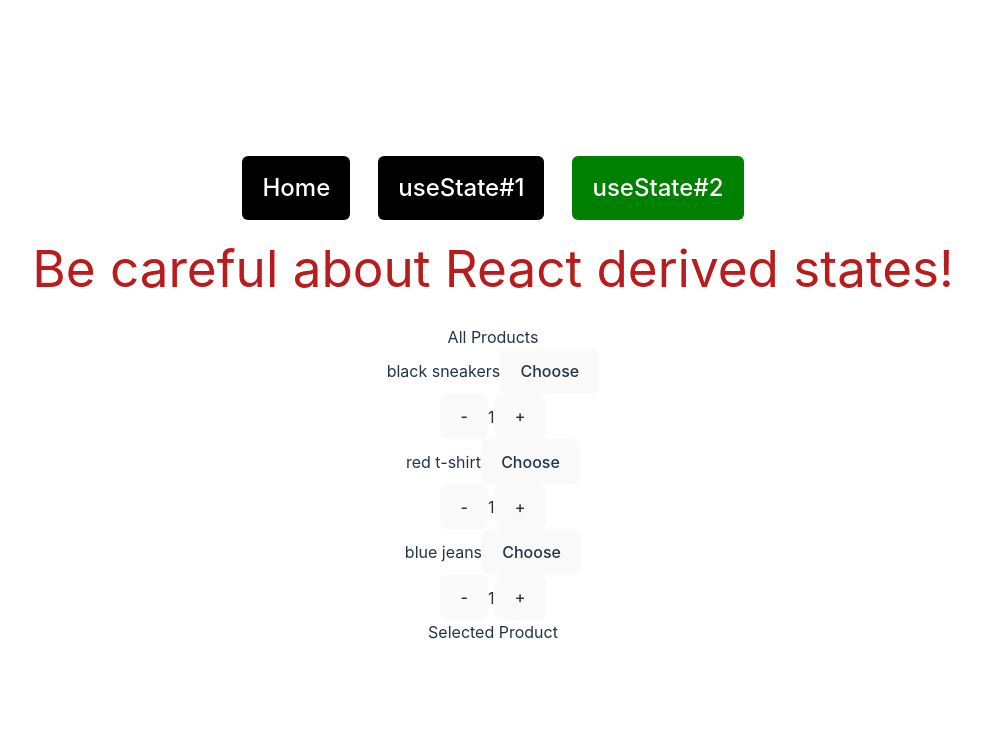
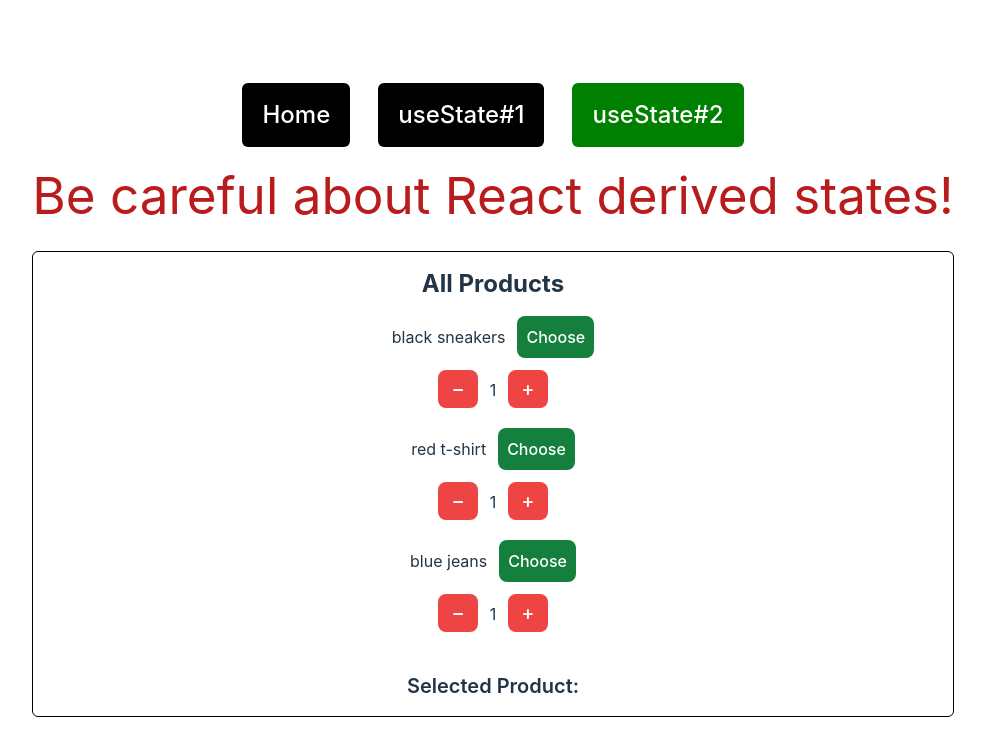
Before and after one commit to dnd1993/tech-share, a React (Vite) app in the folder tech_share/: page /example-two in a window 1280 px wide. Shown: the top 756 px of the page, without its empty margins (147-1132 px from the left). Built offline with nearby package versions, Linux system fonts and the light colour scheme.

Commit message:
[feat] Styles the derived useState example

```diff
--- a/tech_share/src/views/UseStateDerive/UseStateDerive.jsx
+++ b/tech_share/src/views/UseStateDerive/UseStateDerive.jsx
@@ -1,12 +1,12 @@
 /* eslint-disable arrow-body-style */
 /* eslint-disable react/function-component-definition */
-import React, { useState } from 'react';
+import React, { useState } from "react";
 
 const UseStateDerive = () => {
   const [products, setProducts] = useState([
-    { id: 1, title: 'black sneakers', quantity: 1 },
-    { id: 2, title: 'red t-shirt', quantity: 1 },
-    { id: 3, title: 'blue jeans', quantity: 1 },
+    { id: 1, title: "black sneakers", quantity: 1 },
+    { id: 2, title: "red t-shirt", quantity: 1 },
+    { id: 3, title: "blue jeans", quantity: 1 },
   ]);
 
   const [selectedProduct, setSelectedProduct] = useState({});
@@ -32,25 +32,41 @@ const UseStateDerive = () => {
 
   return (
     <>
-      <h1 className="text-red-700 mb-7">Be careful about React derived states!</h1>
-      <div>
-        <h2>All Products</h2>
+      <h1 className="text-red-700 mb-7">
+        Be careful about React derived states!
+      </h1>
+      <div className="border border-black rounded-md py-4">
+        <h2 className="text-2xl font-bold mb-4">All Products</h2>
         {products.map((product) => (
-          <div key={product.id}>
+          <div key={product.id} className="mb-5">
             <span>
               {product.title}
-              <button type="button" onClick={() => handleChoose(product.id)}>Choose</button>
+              <button
+                className="ml-3 bg-green-700 text-white px-2 py-2"
+                type="button"
+                onClick={() => handleChoose(product.id)}
+              >
+                Choose
+              </button>
             </span>
-            <div>
-              <button type="button">-</button>
-              <span>{product.quantity}</span>
-              <button type="button" onClick={() => increment(product.id)}>+</button>
+            <div className="mt-3">
+              <button className="text-xl bg-red-500 text-white px-3 py-1" type="button">
+                &minus;
+              </button>
+              <span className="mx-3">{product.quantity}</span>
+              <button
+                className="text-xl bg-red-500 text-white px-3 py-1"
+                type="button"
+                onClick={() => increment(product.id)}
+              >
+                &#43;
+              </button>
             </div>
           </div>
         ))}
-        <h2>Selected Product</h2>
-        <span>{selectedProduct?.title}</span>
-        <span>{selectedProduct?.quantity}</span>
+        <h2 className="text-xl font-semibold mt-10">Selected Product:</h2>
+        <p>{selectedProduct?.title}</p>
+        <p>{selectedProduct?.quantity}</p>
       </div>
     </>
   );
--- a/tech_share/src/views/UseStateUpdate/UseStateUpdate.jsx
+++ b/tech_share/src/views/UseStateUpdate/UseStateUpdate.jsx
@@ -20,7 +20,7 @@ function UseStateUpdate() {
       <form className="flex justify-center">
         <label htmlFor="search" className="text-4xl">Search:</label>
         <input
-          className="w-60 bg-stone-200 border rounder-lg active:border-black"
+          className="pl-2 w-60 bg-stone-200 border rounder-lg active:border-black"
           type="text"
           id="search"
           name="search"
```
